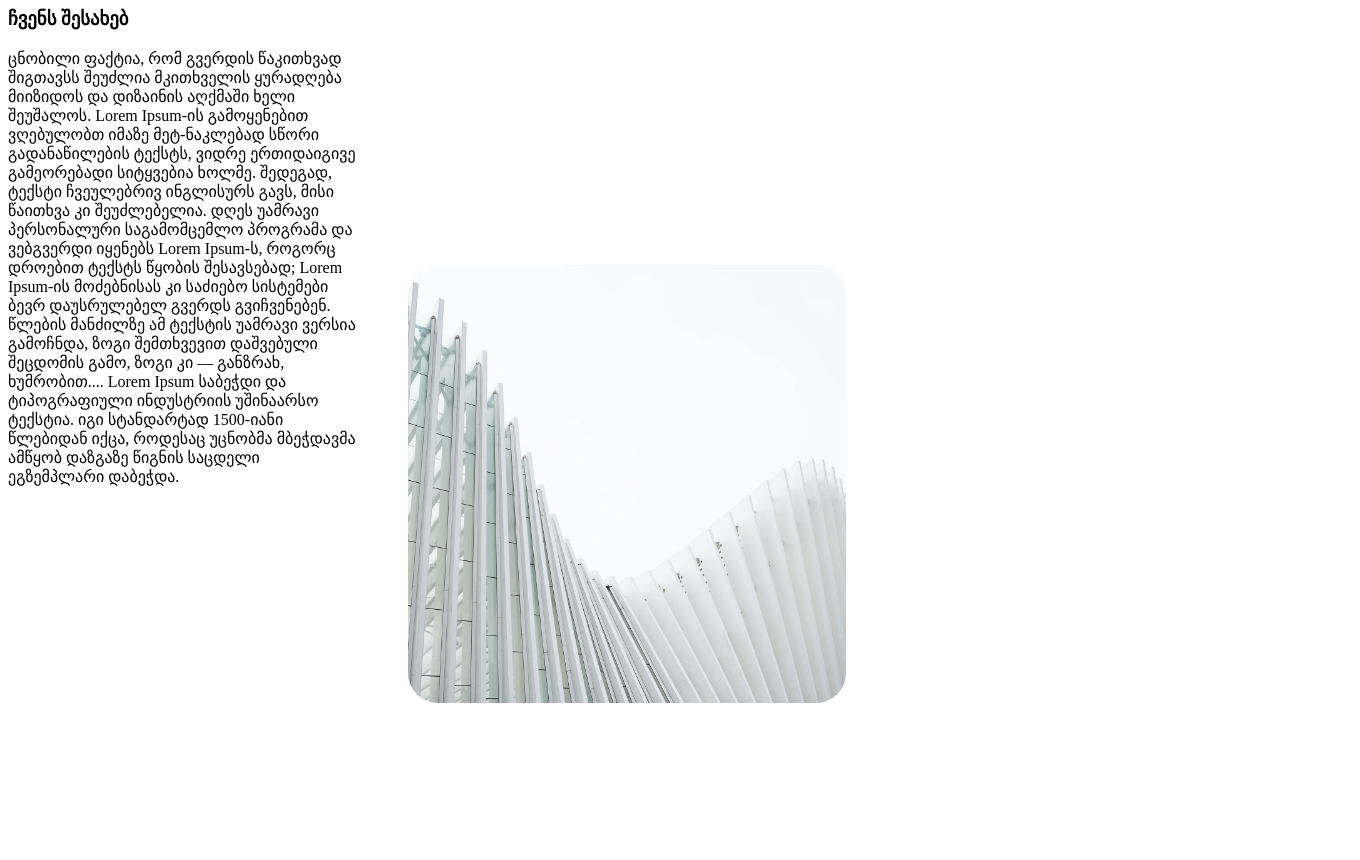
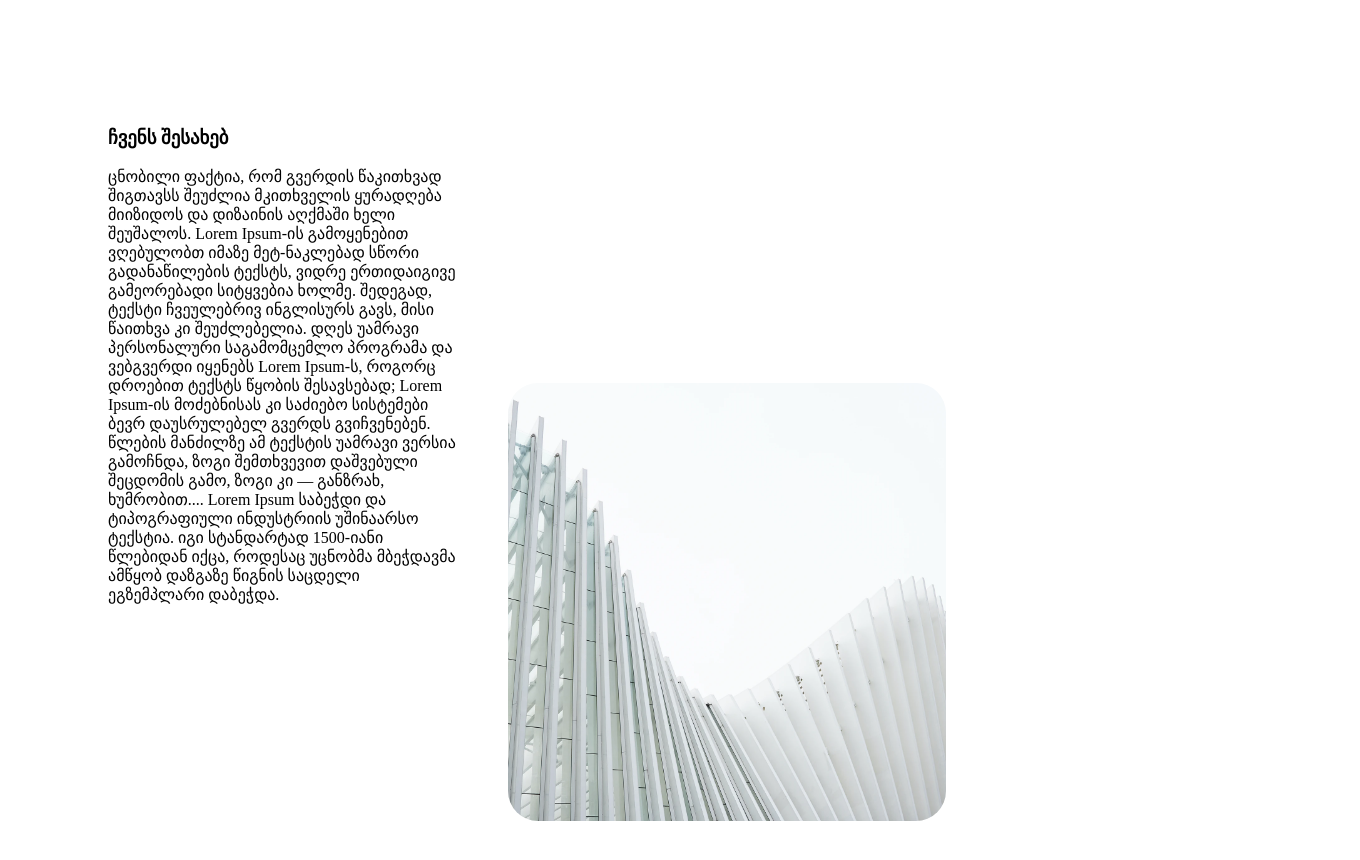
Before and after one commit to Alekssandre/lesson-6, a plain HTML site: page index.html in a window 1280 px wide. Shown: the top 860 px of the page, 1360 px wide, since content can reach past the window. Drawn offline with Linux system fonts and the light colour scheme; files that its build step writes are made by us from their sources; a web font is replaced by a local one.

Commit message:
Update style.css

```diff
--- a/style.css
+++ b/style.css
@@ -1,4 +1,3 @@
-<<<<<<< HEAD
 .conteiner{
 	padding: 100px;
 	display: block;
@@ -25,7 +24,6 @@
 	border-radius: 15px;
 	border-right: blue;
 }
-=======
 .conteiner2 {
   padding: 30px;
   display: block;
@@ -44,4 +42,3 @@
   width: 505px;
   height: 505px;
 }
->>>>>>> cbe15e11d4f0af80309e46009ba201a2099b5c51
```
